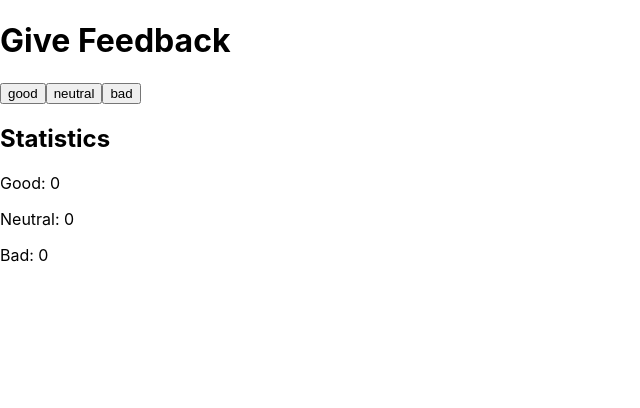
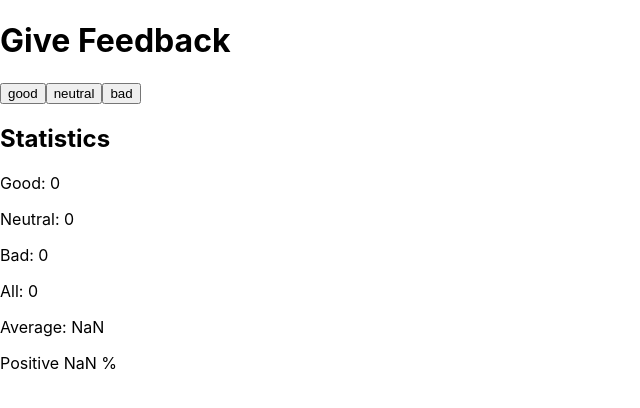
Before and after one commit to SempleGit/fso, a React (Create React App) app in the folder part1.6-1.14/: page / in a window 1280 px wide. Shown: the top 408 px of the page, without its empty margins (0-640 px from the left). Built offline with nearby package versions, Linux system fonts and the light colour scheme.

Commit message:
1.7 step2 complete

```diff
--- /dev/null
+++ b/part1.6-1.14/src/Percentage.js
@@ -0,0 +1,10 @@
+const Percentage = ({ text, per, total }) => {
+  const percent = (per / total) * 100
+  return (
+    <p>
+      {text} {percent} %
+    </p>
+  )
+}
+
+export default Percentage
--- a/part1.6-1.14/src/Statistics.js
+++ b/part1.6-1.14/src/Statistics.js
@@ -1,12 +1,17 @@
 import Stat from "./Stat";
+import Percentage from "./Percentage.js";
 
 const Statistics = ({ stats }) => {
   const [good, neutral, bad] = stats;
+  const total = stats.reduce((a, c) => a + c);
   return <div>
     <h2>Statistics</h2>
     <Stat stat="Good" count={good} />
     <Stat stat="Neutral" count={neutral} />
     <Stat stat="Bad" count={bad} />
+    <Stat stat="All" count={total} />
+    <Stat stat="Average" count={(good * 1 + neutral * 0 + bad * -1) / total} />
+    <Percentage text="Positive" per={good} total={total} />
   </div>
 }
 
```
